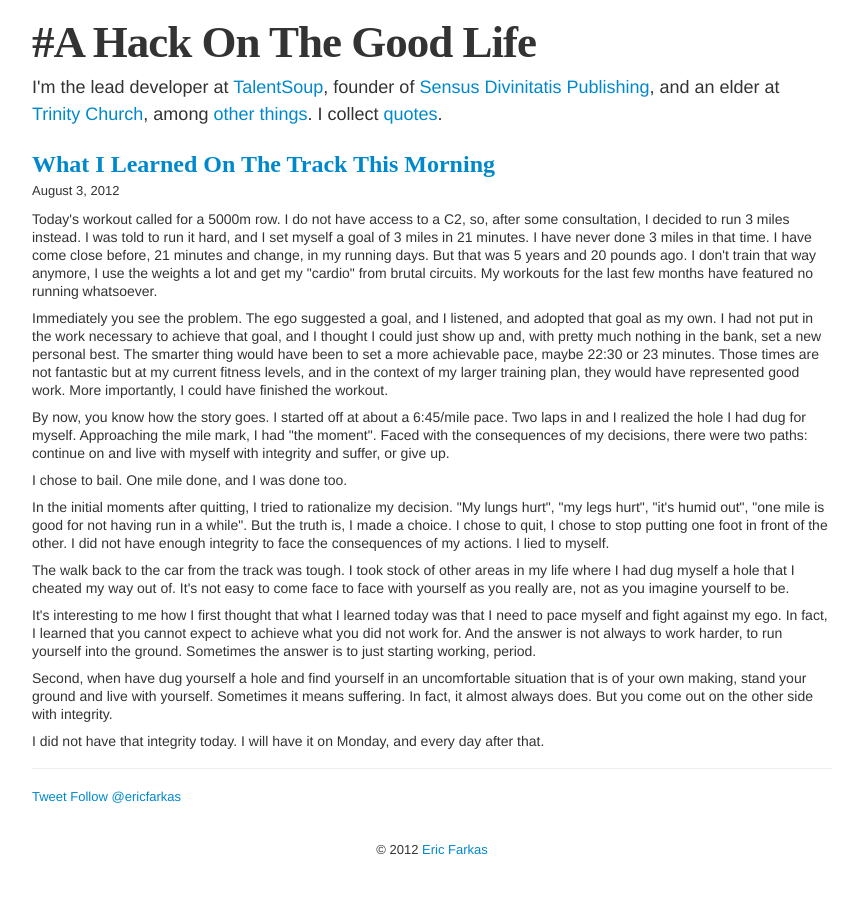
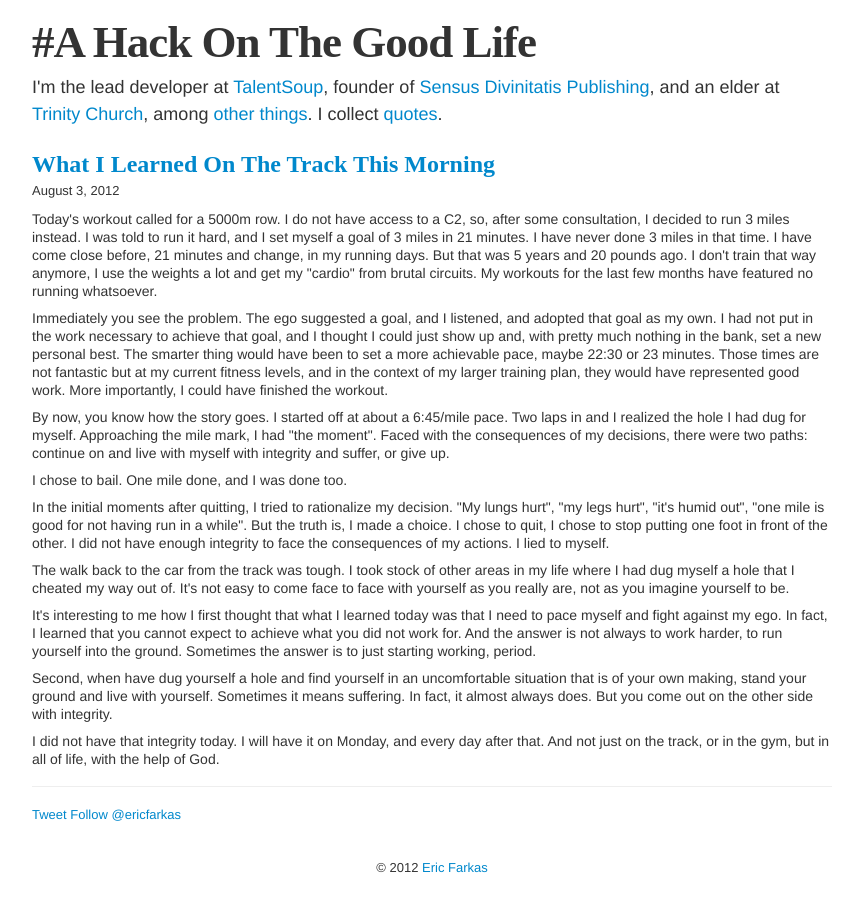
Before and after one commit to speric/speric.github.com, a Jekyll site: the page built from _posts/2012-08-03-what-i-learned-on-the-track-this-morning.markdown, in a window 1280 px wide. Shown: the whole page, without its empty margins (208-1071 px from the left). Built offline with Jekyll 4.4.1, drawn with Linux system fonts in a browser that asks for light colours; some web fonts are replaced; Markdown is read by kramdown in place of the engine named in the settings; comment, search, counter and statistics services are not loaded.

Commit message:
Small revisions

```diff
--- a/_posts/2012-08-03-what-i-learned-on-the-track-this-morning.markdown
+++ b/_posts/2012-08-03-what-i-learned-on-the-track-this-morning.markdown
@@ -17,4 +17,4 @@ title: What I Learned On The Track This Morning
 <p>It's interesting to me how I first thought that what I learned today was that I need to pace myself and fight against my ego. In fact, I learned that you cannot expect to achieve what you did not work for.  And the answer is not always to work harder, to run yourself into the ground.  Sometimes the answer is to just starting working, period.</p>
  <p>Second, when have dug yourself a hole and find yourself in an uncomfortable situation that is of your own making, stand your ground and live with yourself.  Sometimes it means suffering. In fact, it almost always does. But you come out on the other side with integrity.</p>
 
-<p>I did not have that integrity today.  I will have it on Monday, and every day after that.</p>
+<p>I did not have that integrity today.  I will have it on Monday, and every day after that. And not just on the track, or in the gym, but in all of life, with the help of God.</p>
```
